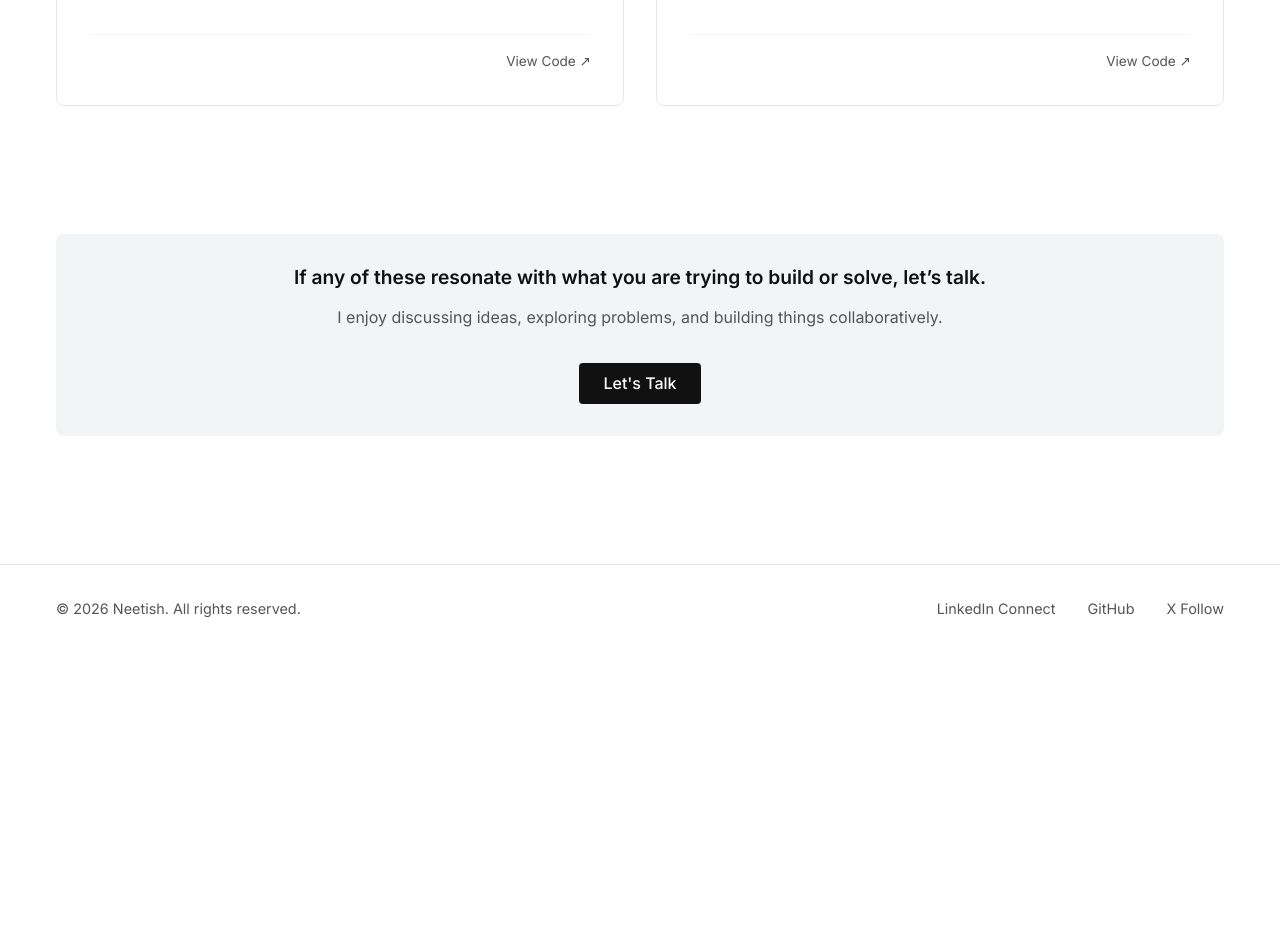
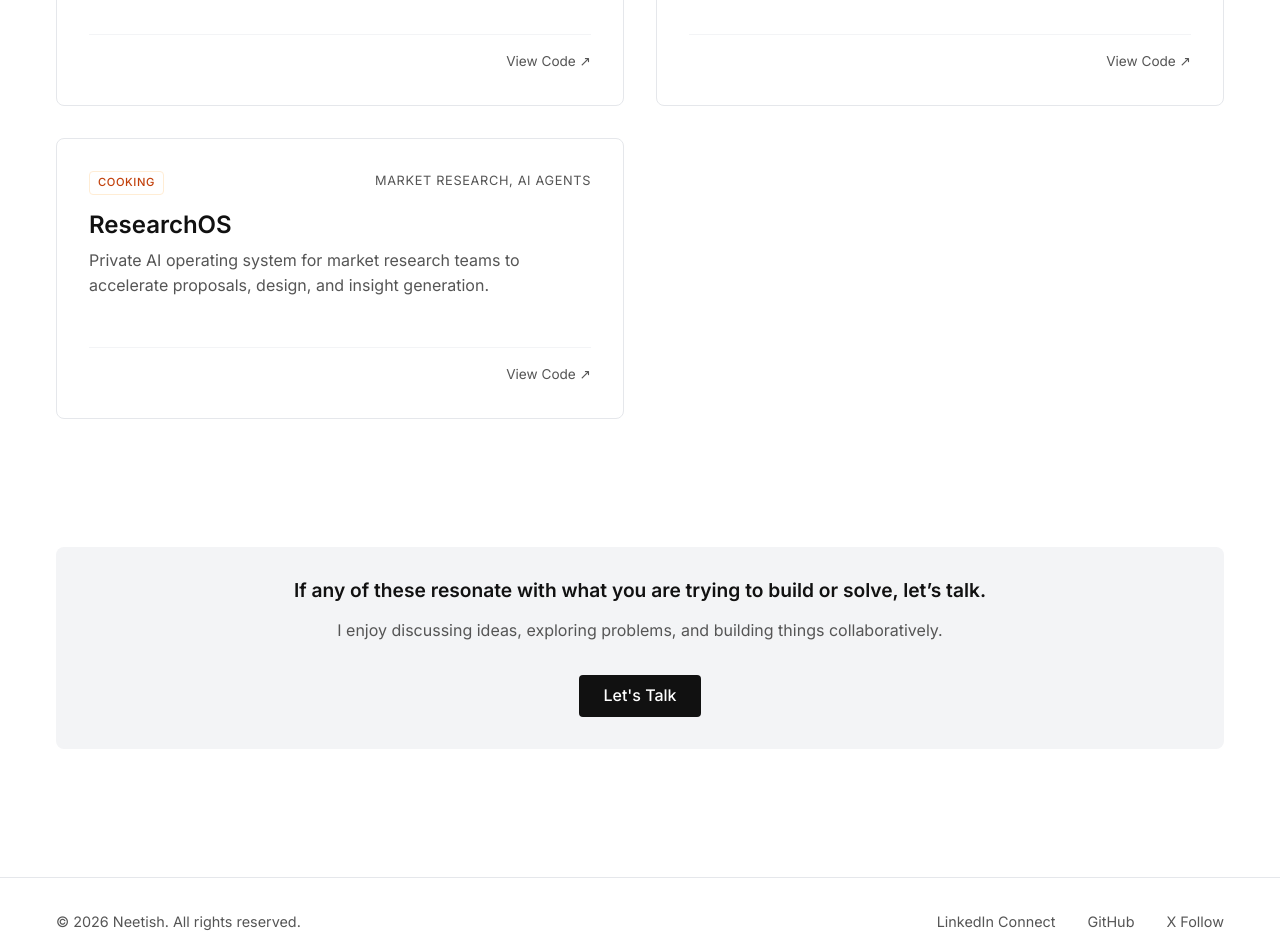
Before and after one commit to neetishtewari/neetishai, a Next.js app: page /product-lab in a window 1280 px wide. Shown: the part 1320-2255 px from the top of the page. Before the commit the page ends 1972 px from the top, so only its background shows below. Built offline with nearby package versions, Linux system fonts and the light colour scheme.

Commit message:
feat: add ResearchOS to Product Lab

```diff
--- a/app/(site)/product-lab/page.tsx
+++ b/app/(site)/product-lab/page.tsx
@@ -53,6 +53,14 @@ const PROJECTS = [
         status: 'Cooking',
         githubUrl: 'https://github.com/neetishtewari/kidvid',
     },
+    {
+        slug: 'research-os',
+        title: 'ResearchOS',
+        summary: 'Private AI operating system for market research teams to accelerate proposals, design, and insight generation.',
+        category: 'Market Research, AI Agents',
+        status: 'Cooking',
+        githubUrl: 'https://github.com/neetishtewari/researchOS',
+    },
 ];
 
 export default function ProductLab() {
```
